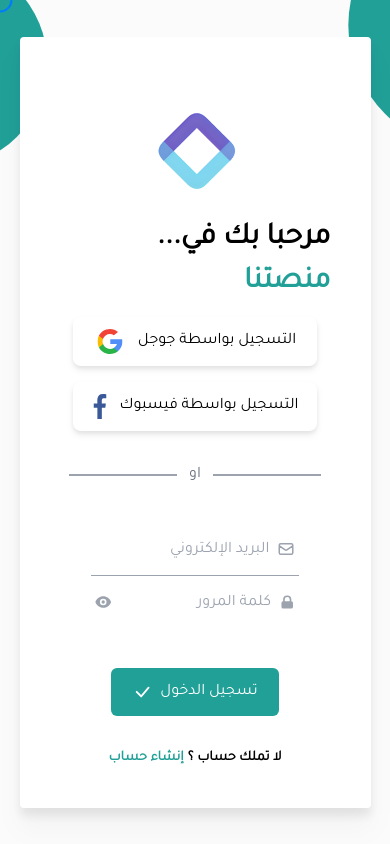
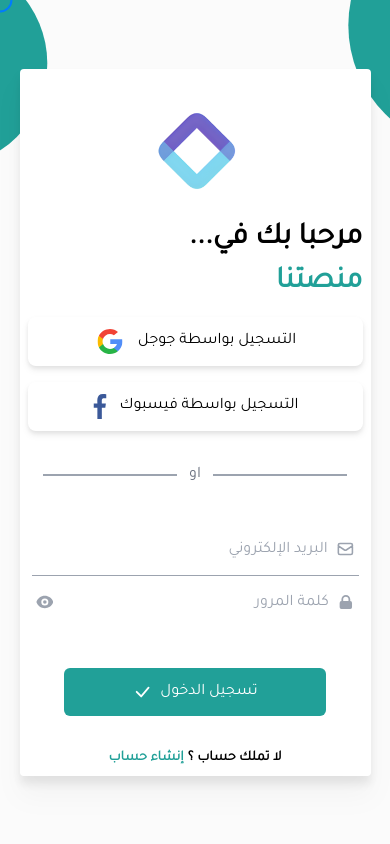
Before and after one commit to MustafaGamal8/my_linker, a React (Vite) app in the folder client/: page /auth/login in a window 390 px wide. Built offline with nearby package versions, Linux system fonts and the light colour scheme.

Commit message:
--update

```diff
--- a/client/src/pages/Login.jsx
+++ b/client/src/pages/Login.jsx
@@ -10,12 +10,12 @@ const Login = () => {
   return (
     <div className="flex justify-center items-center  h-[100vh]" style={{ backgroundImage: `url(${bg})`, backgroundSize: "cover", backgroundPosition: "center" }}>
 
-      <section className="bg-white drop-shadow-xl p-10 rounded lg:w-[35%] md:w-[50%] w-[90%] ">
+      <section className="bg-white drop-shadow-xl p-2 md:p-10 rounded lg:w-[35%] md:w-[50%] w-[90%] ">
         <Link to={"/"}><img src="/assets/logo.png" className='h-36 m-auto' alt="" /></Link>
         <h1 className="text-3xl font-semibold">...مرحبا بك في</h1>
         <h1 className="text-3xl font-bold text-darkgreen mt-2">منصتنا</h1>
 
-        <section className='w-[90%] md:w-[80%] lg:w-[60%] m-auto'>
+        <section className='w-full md:w-[80%] lg:w-[60%] m-auto'>
           <Link to={"https://mylinker-server.vercel.app/auth/google"} className='flex items-center justify-center w-full p-3 gap-3 bg-white drop-shadow-md m-auto cursor-pointer rounded-lg mt-4 hover:bg-gray-50 transition-all'>
             <svg width={32} height={25} viewBox="0 0 32 32" fill="none" xmlns="http://www.w3.org/2000/svg">
               <g clipPath="url(#clip0_24_797)">
@@ -125,7 +125,7 @@ const LoginForm = () => {
 
   return (
 
-    <form className="flex flex-col items-center  w-[80%] p-1 m-auto">
+    <form className="flex flex-col items-center  md:w-[80%] p-1 m-auto">
       <div className="flex items-center p-1 w-full border-b border-gray-400">
         <input
           type="text"
--- a/client/src/pages/SignUp.jsx
+++ b/client/src/pages/SignUp.jsx
@@ -12,11 +12,11 @@ const SignUp = () => {
   return (
     <div className="flex flex-row-reverse justify-around items-center  h-[100vh]" style={{ backgroundImage: `url(${bg2})`, backgroundSize: "cover", backgroundPosition: "center" }}>
 
-      <section className="bg-white drop-shadow-xl p-10 rounded lg:w-[35%] md:w-[50%] w-[90%] ">
+      <section className="bg-white drop-shadow-xl p-2 md:p-10 rounded lg:w-[35%] md:w-[50%] w-[90%] ">
         <Link to={"/"}><img src="/assets/logo.png" className='h-36 m-auto absolute  top-0 left-1/2 transform translate-x-[-50%] translate-y-[-50%]  ' alt="" /></Link>
-        <h1 className="text-3xl font-semibold text-center mt-7">إنشاء حساب</h1>
+        <h1 className="text-3xl font-semibold text-center mt-12 md:mt-7">إنشاء حساب</h1>
 
-        <section className='w-[90%] md:w-[80%] lg:w-[60%] m-auto'>
+        <section className='w-full md:w-[80%] lg:w-[60%] m-auto'>
           <Link to={"https://mylinker-server.vercel.app/auth/google"} className='flex items-center justify-center w-full p-3 gap-3 bg-white drop-shadow-md m-auto cursor-pointer rounded-lg mt-4 hover:bg-gray-50 transition-all'>
             <svg width={32} height={25} viewBox="0 0 32 32" fill="none" xmlns="http://www.w3.org/2000/svg">
               <g clipPath="url(#clip0_24_797)">
@@ -126,7 +126,7 @@ const SignUpForm = () => {
   };
 
   return (
-    <form className="flex flex-col items-center  w-[80%] p-1 m-auto gap-4">
+    <form className="flex flex-col items-center  md:w-[80%] p-1 m-auto gap-4">
     <div className="flex items-center p-1 w-full border border-gray-400 rounded-md">
       <input
         type="text"
```
